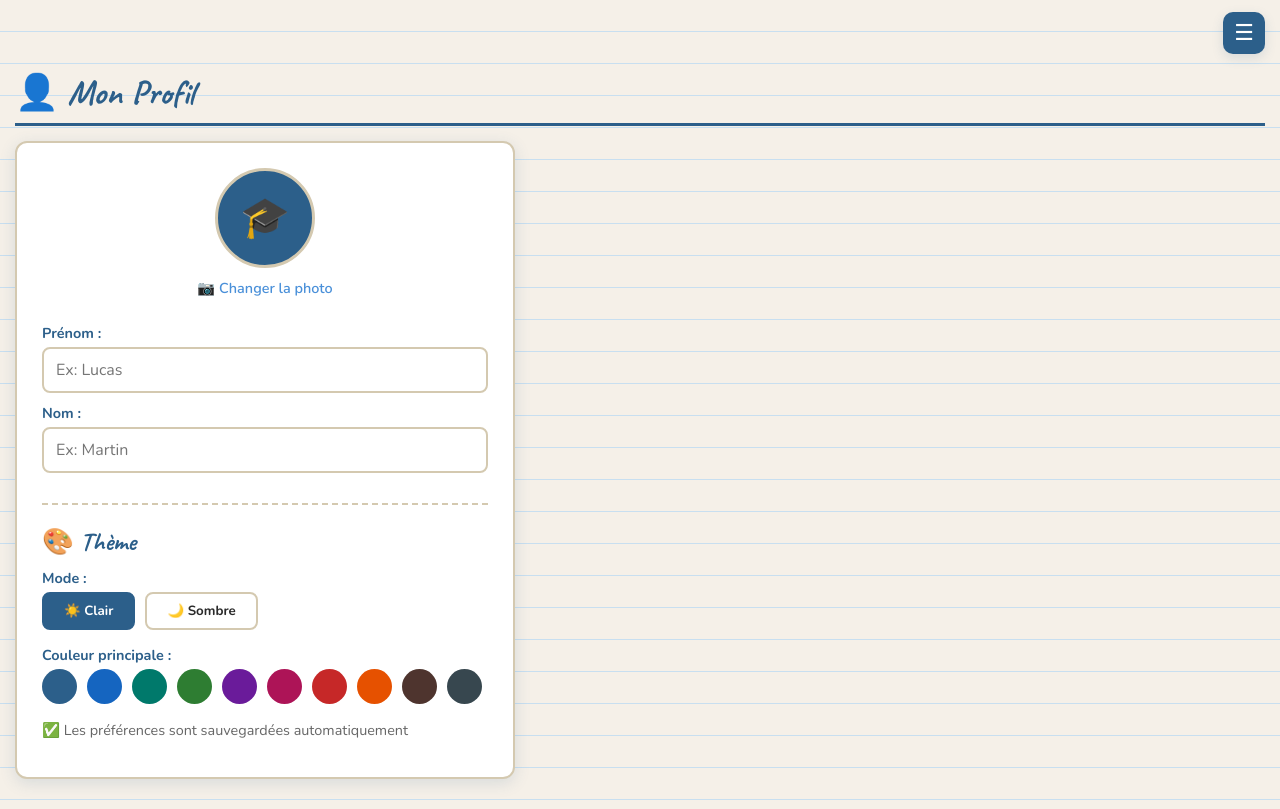
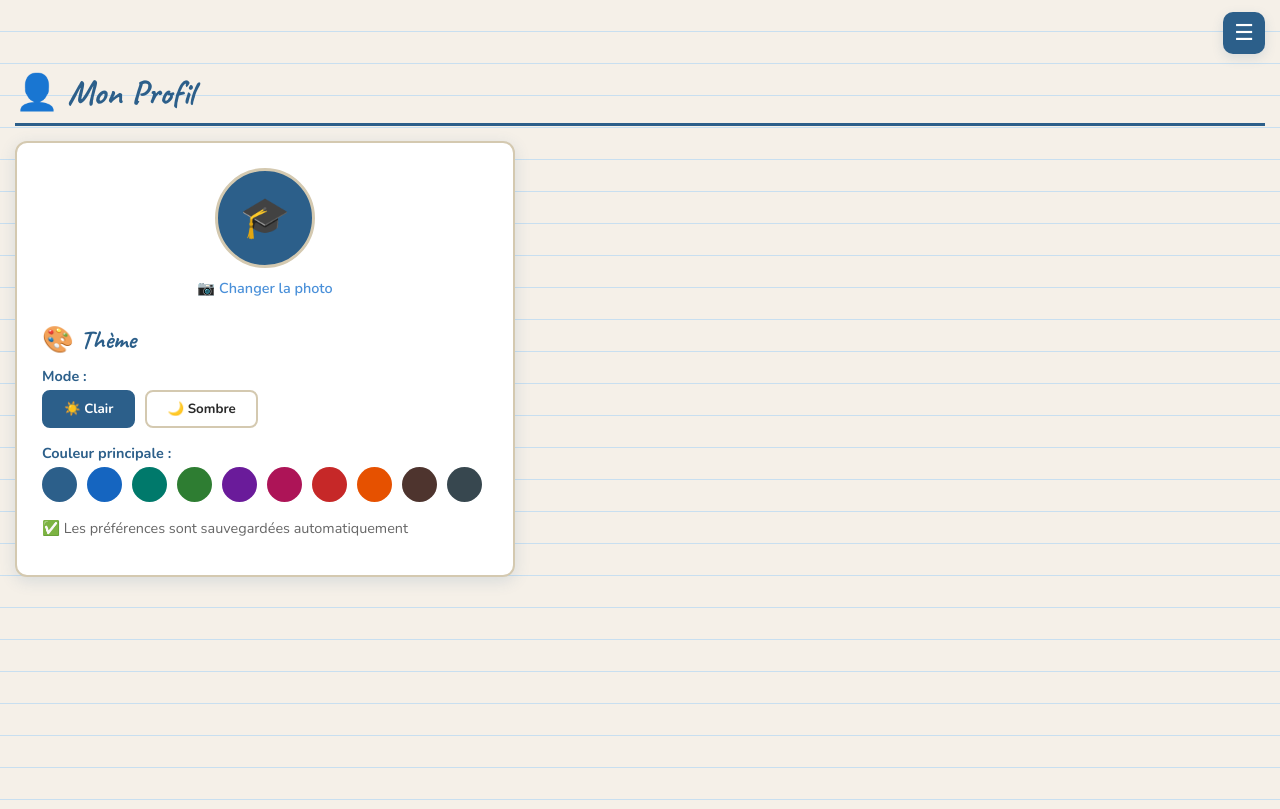
Before and after one commit to Ayloxxx/carnet-scolaire, a Flask app: page /profil in a window 1280 px wide. Run offline with Flask 3, Linux system fonts and the light colour scheme; a user stored in the database is signed in.

Commit message:
Update profil.html

```diff
--- a/templates/profil.html
+++ b/templates/profil.html
@@ -17,15 +17,6 @@
             <input type="file" id="pdp-input" accept="image/*" style="display:none;" onchange="changerPdp(this)">
         </label>
     </div>
-
-    <!-- Nom -->
-    <label>Prénom :</label>
-    <input type="text" id="prenom" placeholder="Ex: Lucas" oninput="sauvegarder()"><br>
-
-    <label>Nom :</label>
-    <input type="text" id="nom" placeholder="Ex: Martin" oninput="sauvegarder()"><br>
-
-    <hr style="margin: 20px 0;">
 
     <!-- Thème -->
     <h2 style="margin-top: 0;">🎨 Thème</h2>
```
